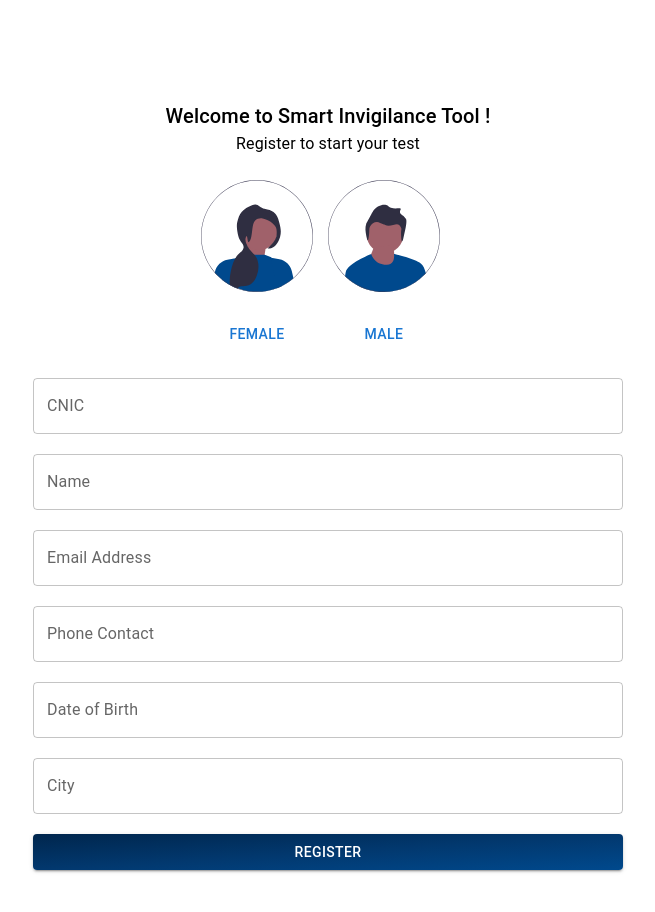
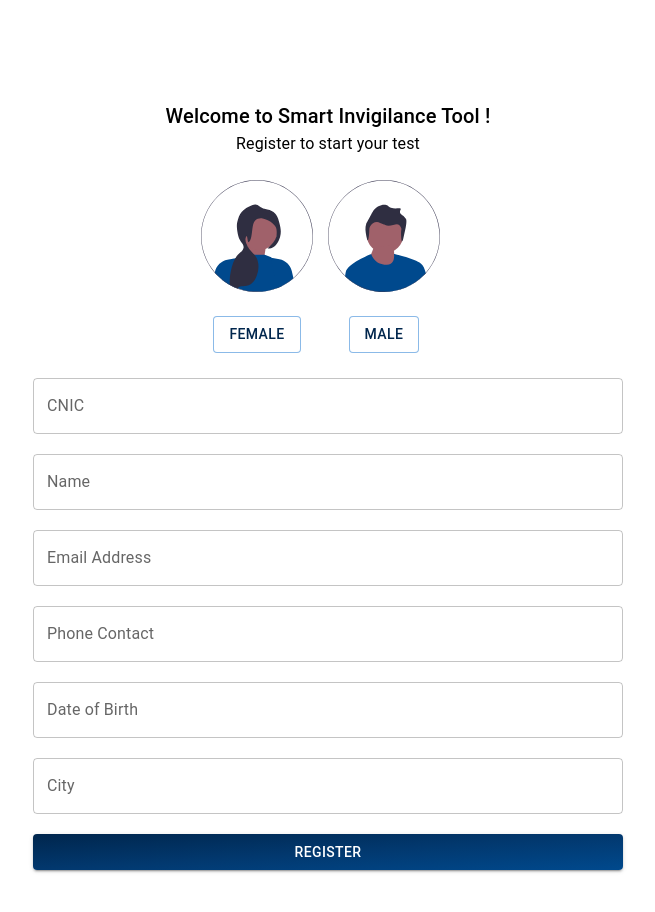
Before and after one commit to MerubS/Final_Year_Project, a React (Create React App) app in the folder frontend/: page /register in a window 1280 px wide. Shown: the top 912 px of the page, without its empty margins (312-967 px from the left). Built offline with nearby package versions, Linux system fonts and the light colour scheme.

Commit message:
register buttons color change

```diff
--- a/frontend/src/Pages/Register/index.js
+++ b/frontend/src/Pages/Register/index.js
@@ -144,7 +144,8 @@ console.log(testid)
      <Grid container alignItems="center" justifyContent='center' style={{marginBottom:'25px'}}>
         <Box style={{marginRight:'15px' , textAlign:'center' }}>
             <img src={examiner} style={{ height: '10rem' , width: '7rem' ,display:'block'  , borderRadius:'100px'}}/>
-            <Button onClick={()=>{
+            <Button variant='outlined' sx={{ backgroundColor: registerdata.gender == 'F' ? '#00264D' : 'white', color: registerdata.gender == 'F' ? 'white' : '#00264D' }}
+                onClick={()=>{
                 setregisterdata(prevState=>({
                     ...prevState,
                     gender: 'F'
@@ -153,7 +154,7 @@ console.log(testid)
         </Box>
         <Box style={{marginRight:'15px' , textAlign:'center'}}>
         <img src={examinee} style={{ height: '10rem' , width: '7rem' , display:'block' , borderRadius:'100px'}}/>
-            <Button onClick={()=>{
+            <Button variant='outlined' sx={{ backgroundColor: registerdata.gender == 'M' ? '#00264D' : 'white', color: registerdata.gender == 'M' ? 'white' : '#00264D' }} onClick={()=>{
                 setregisterdata(prevState=>({
                     ...prevState,
                     gender: 'M'
```
